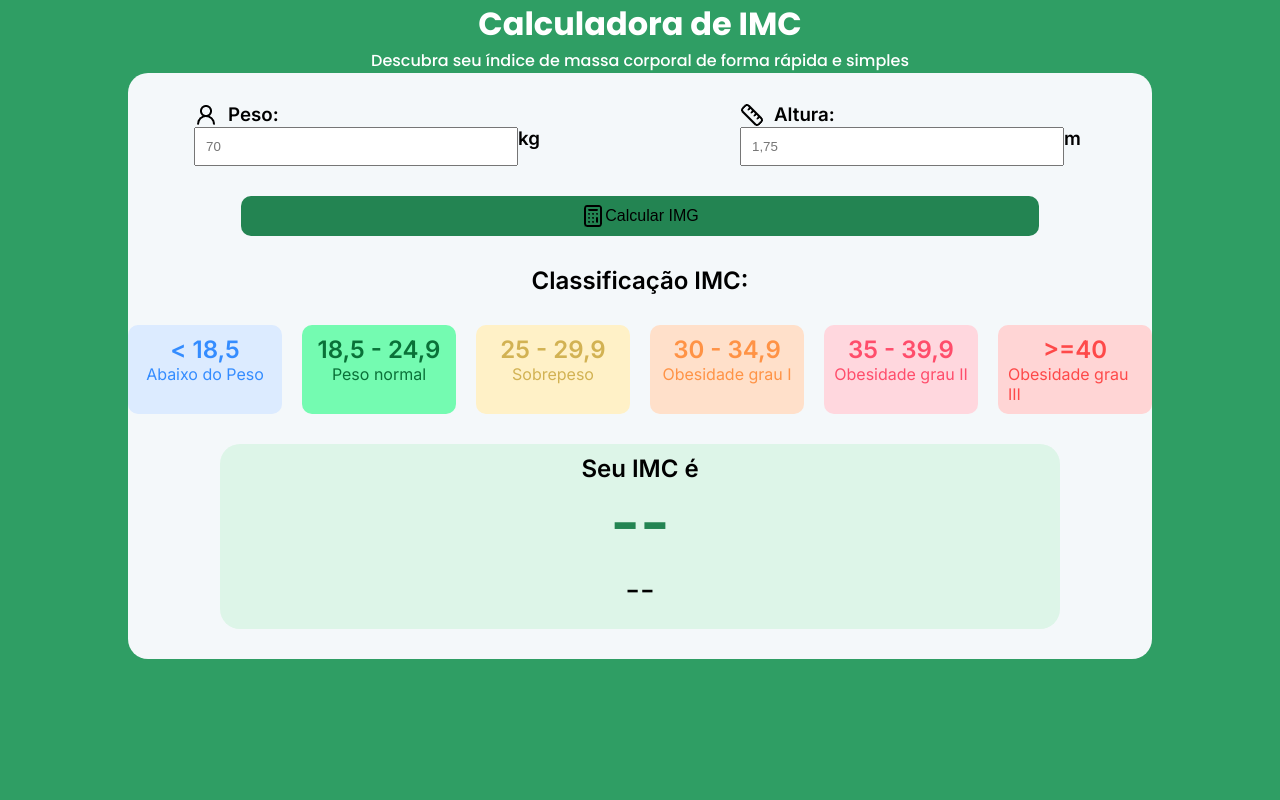
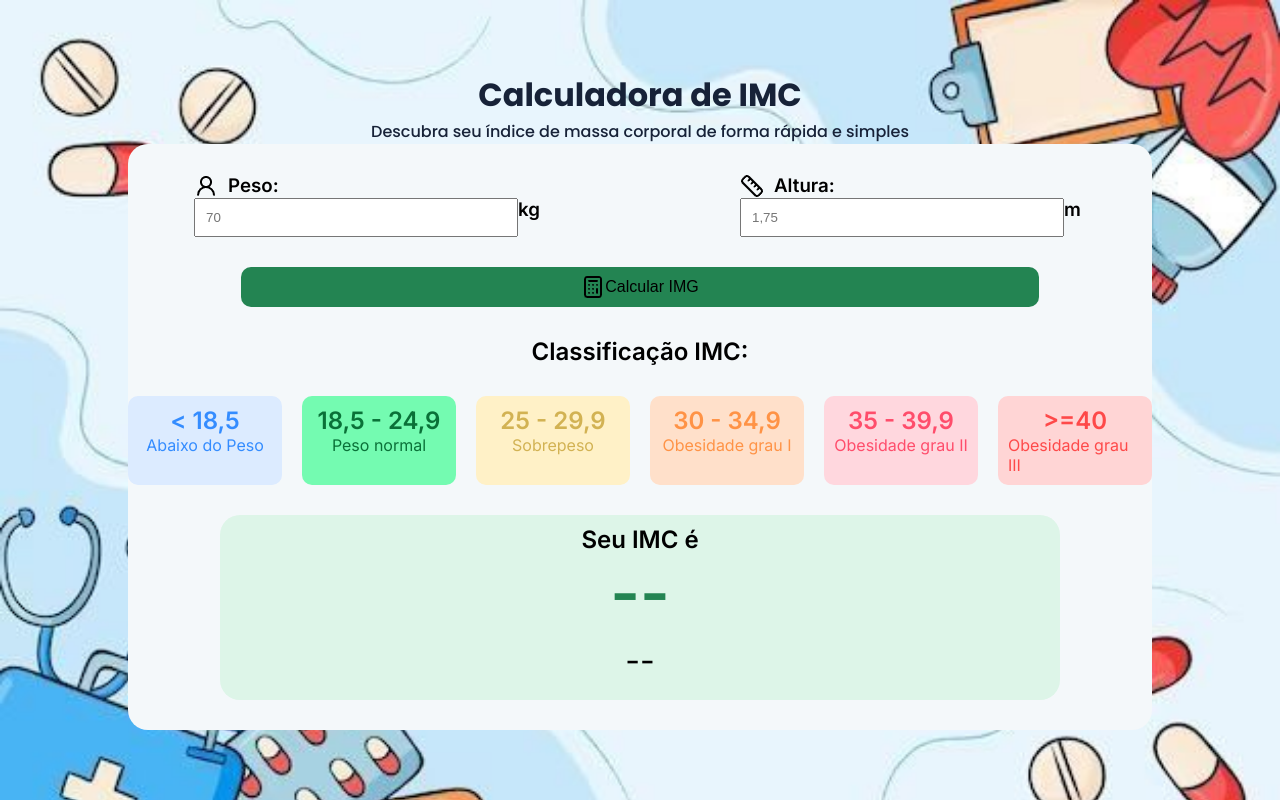
Before and after one commit to vittigabr/HTML-CSS-JavaScript, a plain HTML site: page CalculadoraIMC/index.html in a window 1280 px wide. Drawn offline with Linux system fonts and the light colour scheme.

Commit message:
fix/ alterando o fundo e a posição da calculadora

```diff
--- a/CalculadoraIMC/style.css
+++ b/CalculadoraIMC/style.css
@@ -28,11 +28,15 @@
 }
 
 body{
-    background-color: var(--verde-principal);
+    background-image: url(./assets/bg.jpg);
+    background-repeat: no-repeat;
+    background-size: cover;
     font-family: var(--fonte-texto);
     display: flex;
     flex-direction: column;
     align-items: center;
+    justify-content: center;
+    height: 100vh;
 }
 
 .cabecalho{
@@ -41,7 +45,7 @@ body{
     align-items: center;
     flex-direction: column;
     font-family: var(--fonte-titulo);
-    color: var(--branco);
+    color: var(--texto-principal);
 }
 
 .calculadora{
```
Also changed, not shown: CalculadoraIMC/assets/bg.jpg (added).
